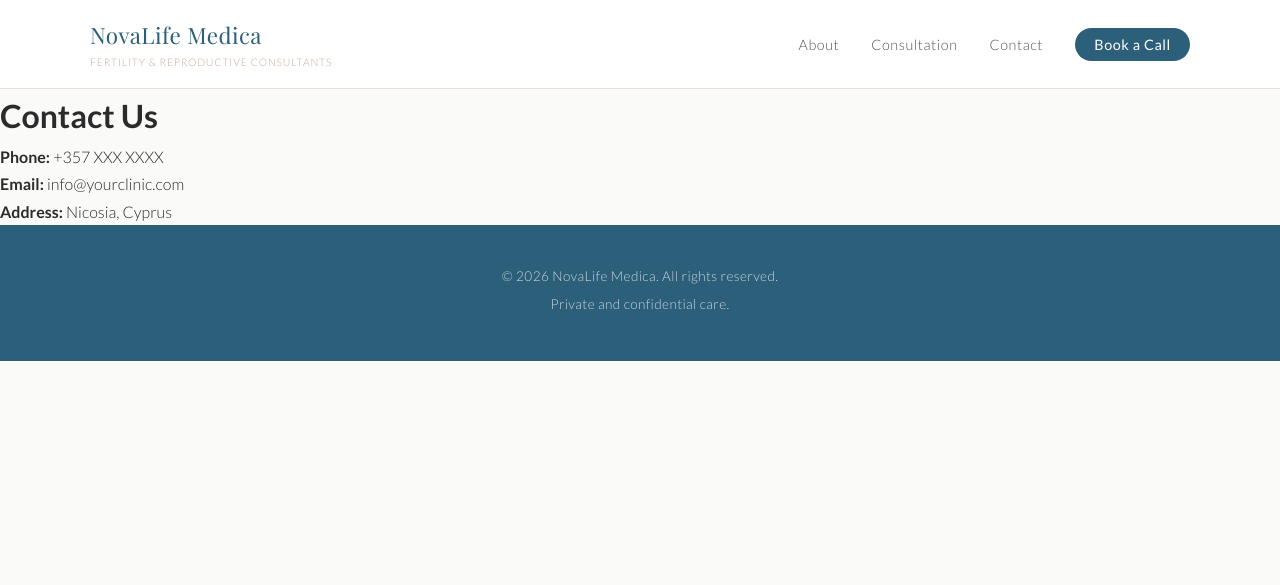
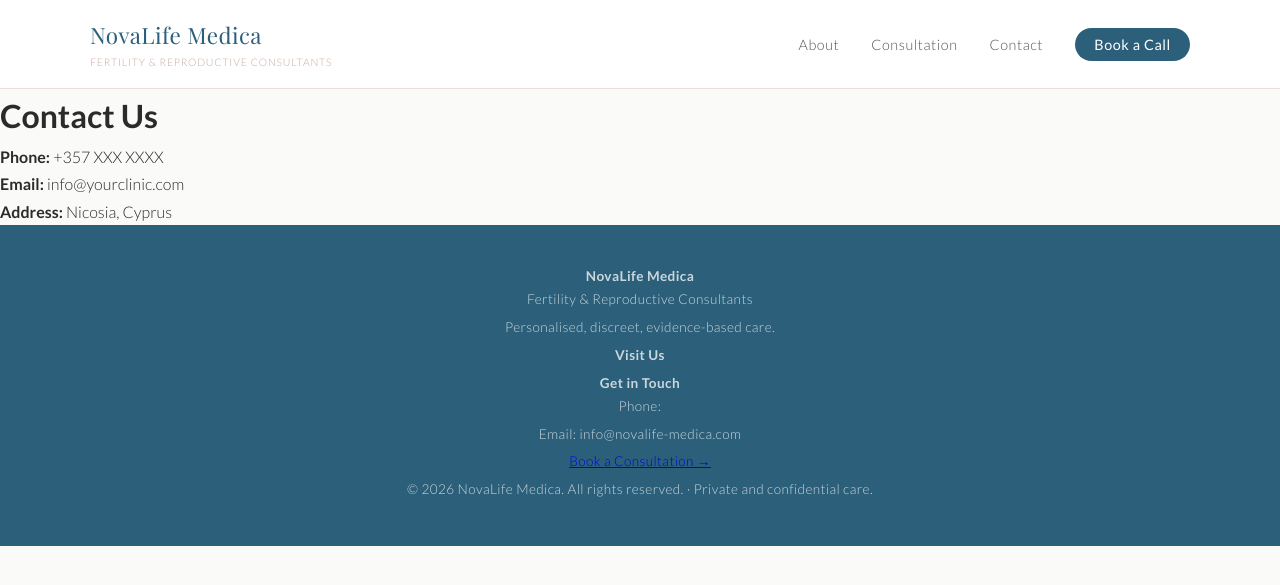
Before and after one commit to NnGitH/Fertility-Clinic-Website, a Jekyll site: the page built from contact.md, in a window 1280 px wide. Shown: the top 585 px of the page. Built offline with Jekyll 4.4.1, drawn with Linux system fonts in a browser that asks for light colours.

Commit message:
Update footer.html

```diff
--- a/_includes/footer.html
+++ b/_includes/footer.html
@@ -1,4 +1,25 @@
-<footer>
-  <p>&copy; {{ site.time | date: '%Y' }} {{ site.title }}. All rights reserved.</p>
-  <p>Private and confidential care.</p>
+<footer class="site-footer">
+  <div class="footer-inner">
+    <div class="footer-col">
+      <h4>NovaLife Medica</h4>
+      <p>Fertility &amp; Reproductive Consultants</p>
+      <p>Personalised, discreet, evidence-based care.</p>
+    </div>
+    <div class="footer-col">
+      <h4>Visit Us</h4>
+      <p>{{ site.address_line1 }}</p>
+      <p>{{ site.address_line2 }}</p>
+      <p>{{ site.address_city }}</p>
+    </div>
+    <div class="footer-col">
+      <h4>Get in Touch</h4>
+      <!-- EDIT: phone & email are pulled from _config.yml -->
+      <p>Phone: {{ site.phone }}</p>
+      <p>Email: {{ site.email }}</p>
+      <p><a href="{{ site.baseurl }}/consultation">Book a Consultation &rarr;</a></p>
+    </div>
+  </div>
+  <div class="footer-bottom">
+    <p>&copy; {{ site.time | date: '%Y' }} {{ site.title }}. All rights reserved. &middot; Private and confidential care.</p>
+  </div>
 </footer>
```
